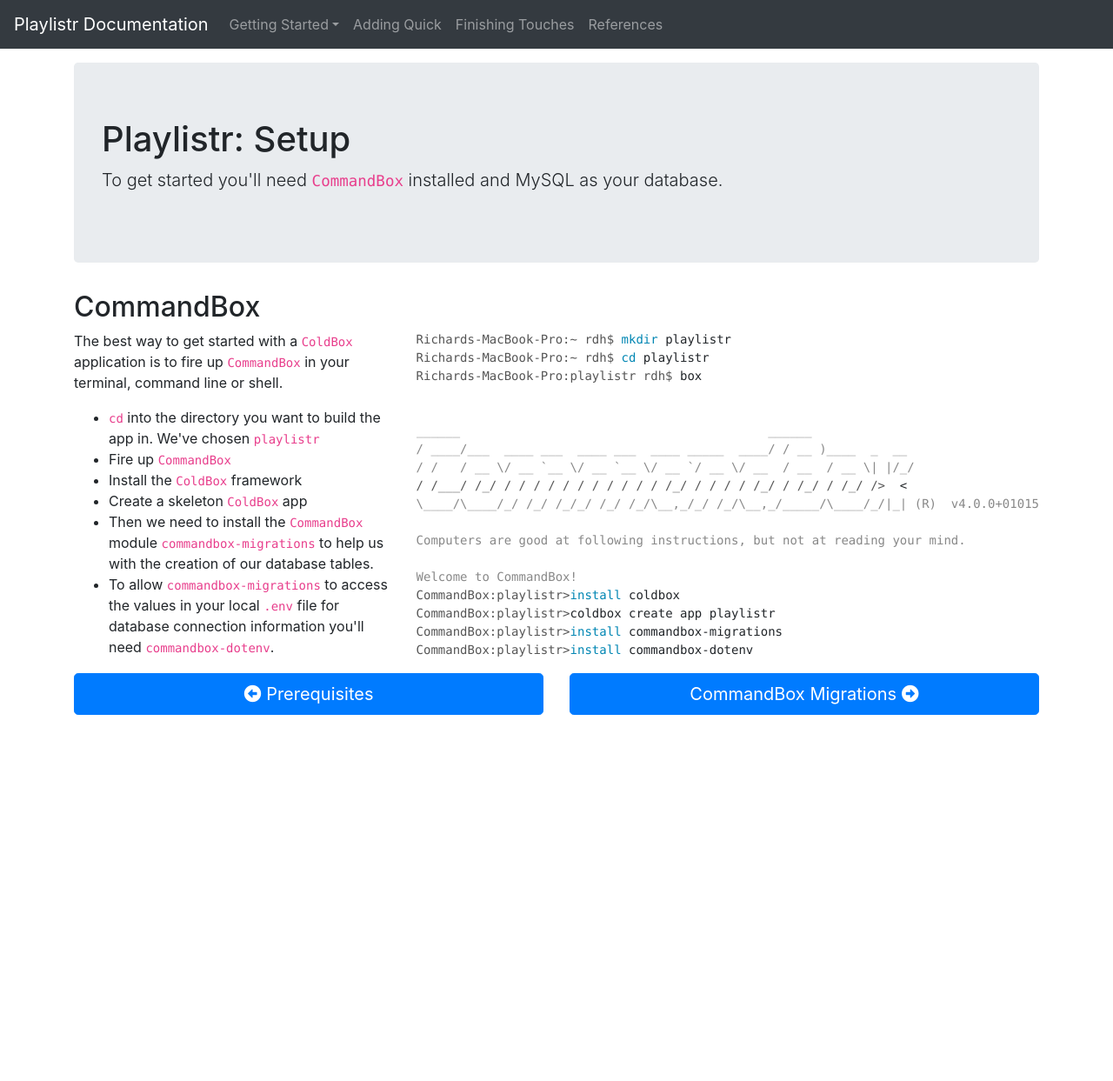
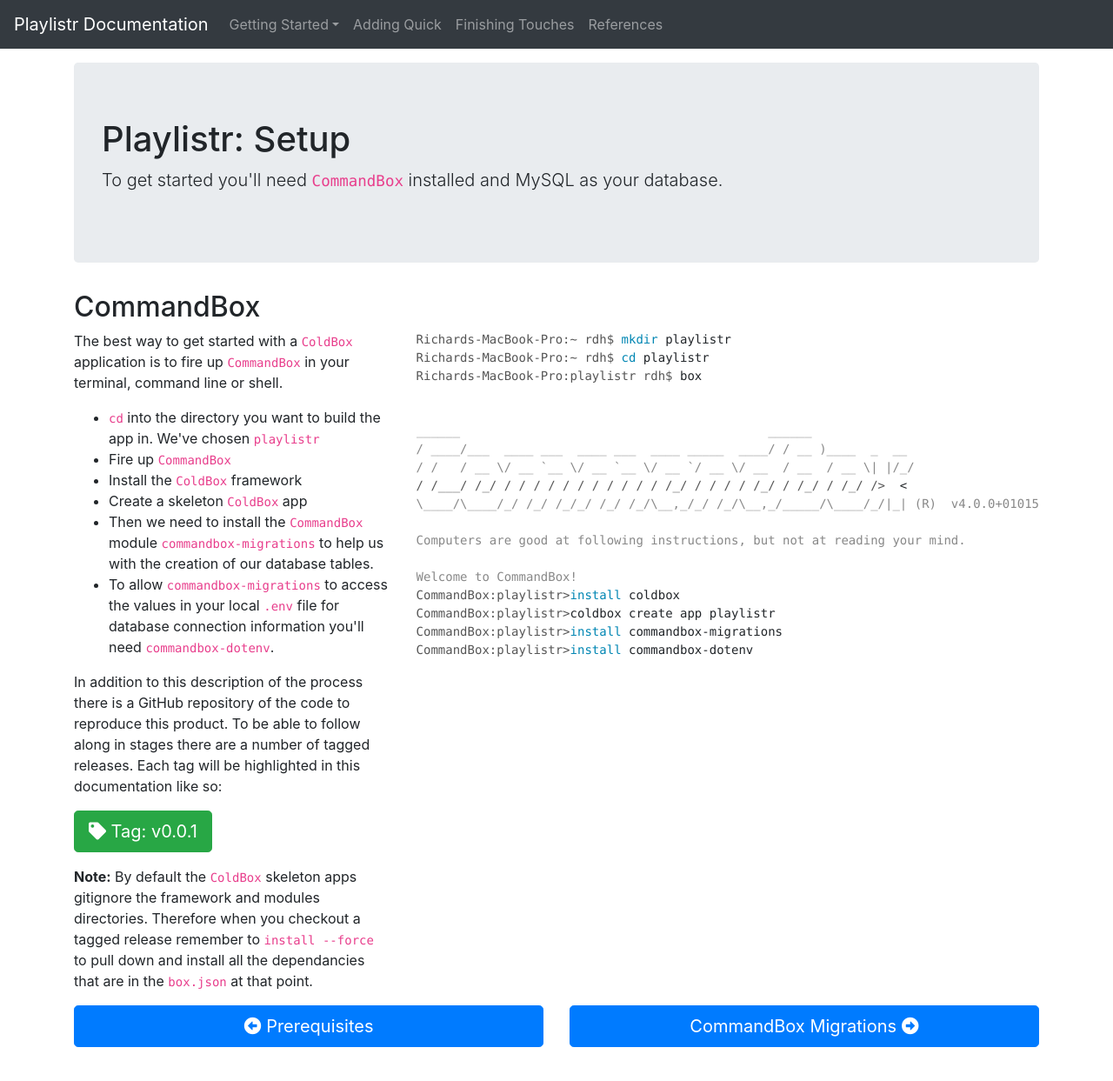
Before and after one commit to richardherbert/playlistr, a Jekyll site: the page built from getting-started/setup.html, in a window 1280 px wide and 1252 px high. Shown: the top 1243 px of the window at 87% size. Built offline with Jekyll 4.4.1, drawn with Linux system fonts in a browser that asks for light colours; nearby versions of some CDN libraries.

Commit message:
Added note on tagging

```diff
--- a/getting-started/setup.html
+++ b/getting-started/setup.html
@@ -30,6 +30,14 @@
 			<li>Then we need to install the <code>CommandBox</code> module <code>commandbox-migrations</code> to help us with the creation of our database tables.</li>
 			<li>To allow <code>commandbox-migrations</code> to access the values in your local <code>.env</code> file for database connection information you'll need <code>commandbox-dotenv</code>.</li>
 		</ul>
+
+		<p>In addition to this description of the process there is a GitHub repository of the code to reproduce this product. To be able to follow along in stages there are a number of tagged releases. Each tag will be highlighted in this documentation like so:</p>
+
+		<p>
+			<a href="https://github.com/richardherbert/playlistr/tree/v0.0.1" class="btn btn-success btn-lg" role="button" target="_blank"><i class="fas fa-tag"></i> Tag: v0.0.1</a>
+		</p>
+
+		<p><strong>Note:</strong> By default the <code>ColdBox</code> skeleton apps gitignore the framework and modules directories. Therefore when you checkout a tagged release remember to <code>install --force</code> to pull down and install all the dependancies that are in the <code>box.json</code> at that point.</p>
 	</div>
 
 	<div class="col">
```
